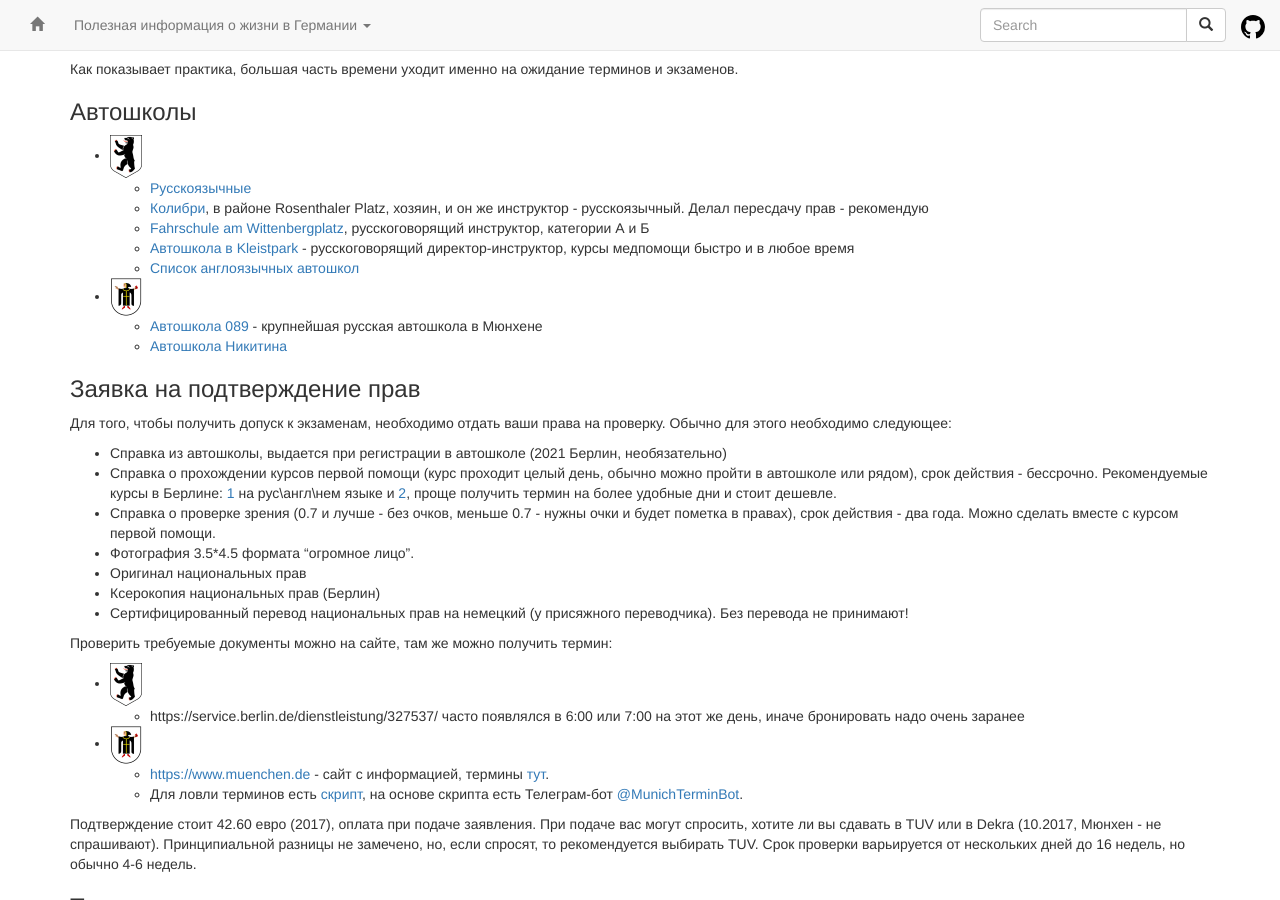
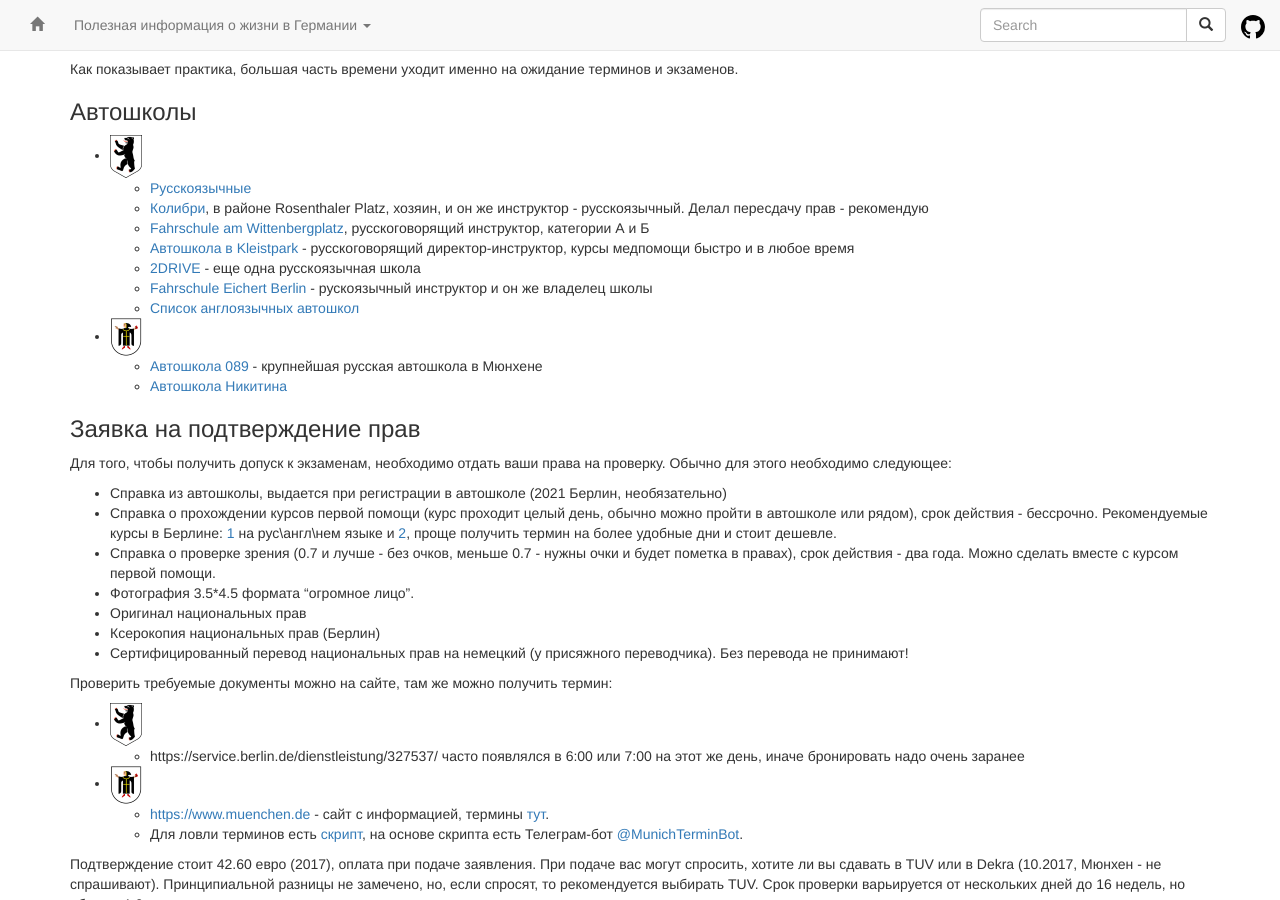
Before and after one commit to ru-de/faq, a Jekyll site: the page built from pages/Авто.md, in a window 1280 px wide and 900 px high, scrolled down 969 px. Built offline with Jekyll 4.4.1, drawn with Linux system fonts in a browser that asks for light colours; nearby versions of some CDN libraries.

Commit message:
sync github pages

```diff
--- a/pages/Авто.md
+++ b/pages/Авто.md
@@ -46,6 +46,8 @@ layout: default
   * [Колибри](http://www.fahrschule-colibri.de/), в районе Rosenthaler Platz, хозяин, и он же инструктор - русскоязычный. Делал пересдачу прав - рекомендую
   * [Fahrschule am Wittenbergplatz](http://fahrschule-am-wittenbergplatz.de), русскоговорящий инструктор, категории А и Б
   * [Автошкола в Kleistpark](http://fahrschule-avatar.de/) - русскоговорящий директор-инструктор, курсы медпомощи быстро и в любое время
+  * [2DRIVE](https://www.fahrschule-2drive.de/) - еще одна русскоязычная школа
+  * [Fahrschule Eichert Berlin](https://www.fahrschule-eichert-berlin.de/) - рускоязычный инструктор и он же владелец школы
   * [Список англоязычных автошкол](https://www.angloinfo.com/berlin/directory/berlin-driving-schools-instructors-lessons-278)
 * ![](files/mu.png)
   * [Автошкола 089](https://www.089-fahrschule.de/ru) - крупнейшая русская автошкола в Мюнхене
```
Also changed, not shown: 1 other file.
